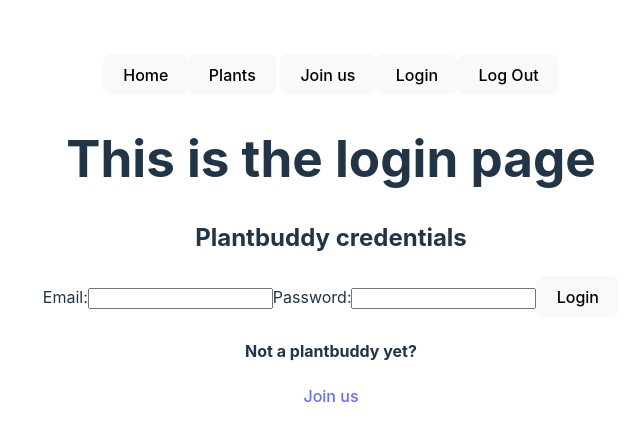
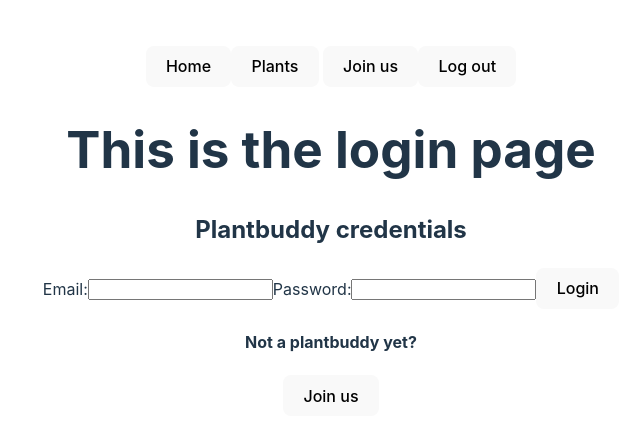
Before and after one commit to Plantaholics/plantbuddyFrontend, a React (Vite) app: page /login in a window 1280 px wide. Shown: the part 169-610 px from the top of the page, without its empty margins (309-949 px from the left). Built offline with nearby package versions, Linux system fonts and the light colour scheme; no server answers; sample sign-in values are in the browser's storage.

Commit message:
login/logout button works 31.05.2024

```diff
--- a/src/components/AddPlant.jsx
+++ b/src/components/AddPlant.jsx
@@ -25,7 +25,7 @@ function AddPlant(props){
             setOrigin("");
             setFamily("");
             setPictureUrl("");
-            // props.refreshProjects();
+            props.refreshProjects();
         })
         .catch((err) => console.log(err));
     };
--- a/src/components/Navbar.jsx
+++ b/src/components/Navbar.jsx
@@ -1,7 +1,12 @@
-import {Link} from "react-router-dom";
+import { Link, useNavigate } from "react-router-dom";
 
-
-function Navbar(){
+function Navbar() {
+  const auth = localStorage.getItem("authToken");
+  const navigate = useNavigate();
+  const logout = () => {
+    localStorage.removeItem("authToken");
+    navigate("/");
+  };
 
   return (
     <div>
@@ -18,12 +23,19 @@ function Navbar(){
           <button>Join us</button>
         </Link>
 
+        {/* <Link to="/login">
+          <button>Login</button>
+        </Link> */}
+
+        {auth ? (
+          <Link onClick={logout} to="/">
+            <button>Log out</button>
+          </Link>
+        ) : (
           <Link to="/login">
-                <button>Login</button>
+            <button>LogIn</button>
           </Link>
-
-            <button>Log Out</button>
-
+        )}
       </nav>
     </div>
   );
--- a/src/components/PlantCard.jsx
+++ b/src/components/PlantCard.jsx
@@ -10,13 +10,16 @@ function PlantCard({ plant }) {
   }
 
   return (
-    <div onClick={handleClick}>
+    <>
+    <div>
       <h3>{plant.common_name}</h3>
       <h3>{plant.scientific_name}</h3>
       <p>{plant.origin}</p>
       <p>{plant.family}</p>
       <img src={plant.picture_url} alt="this is a plant" />
     </div>
+    <button onClick={handleClick}>View more</button>
+    </>
   );
 }
 
--- a/src/pages/LoginPage.jsx
+++ b/src/pages/LoginPage.jsx
@@ -57,7 +57,9 @@ function LoginPage(prop){
             {errorMessage && <p className="error-message">{errorMessage}</p>}
 
             <h4>Not a plantbuddy yet?</h4>
-            <Link to={"/signup"}>Join us</Link>
+            <Link to={"/signup"}>
+            <button>Join us</button>
+            </Link>
         </div>
     );
 
--- a/src/pages/SignupPage.jsx
+++ b/src/pages/SignupPage.jsx
@@ -59,11 +59,14 @@ return (
         <input type="text" nmae="name" value={name} onChange={handleName} />
 
         <button type="submit">Sign Up</button>
+
     </form>
     {errorMessage && <p className="error-message">{errorMessage}</p>}
 
     <p>Already a Plantbuddy?</p>
-    <Link to={"/login"}>Log In</Link>
+    <Link to={"/login"}>
+        <button>Login</button>
+    </Link>
 </div>
 );
 
```
Lines whose indentation alone changed are shown as unchanged.
